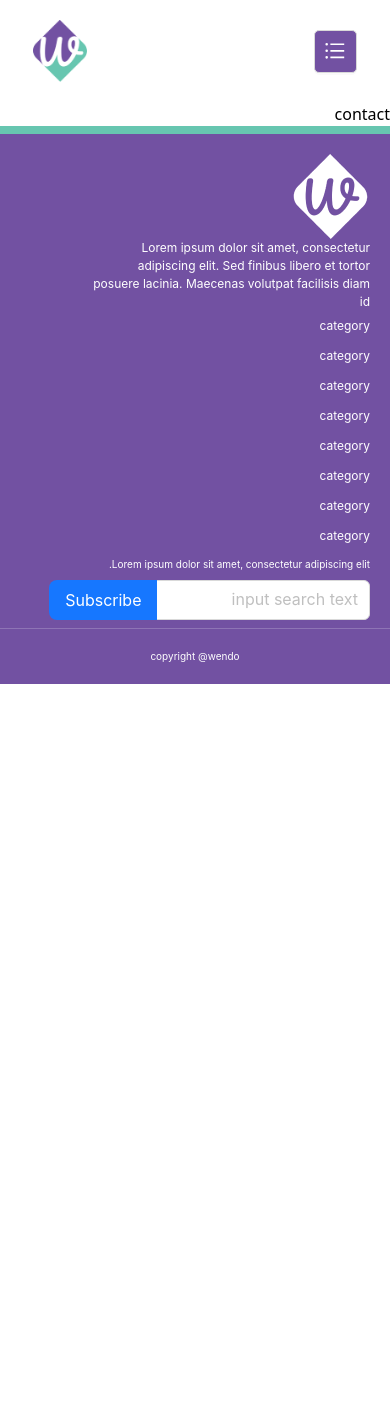
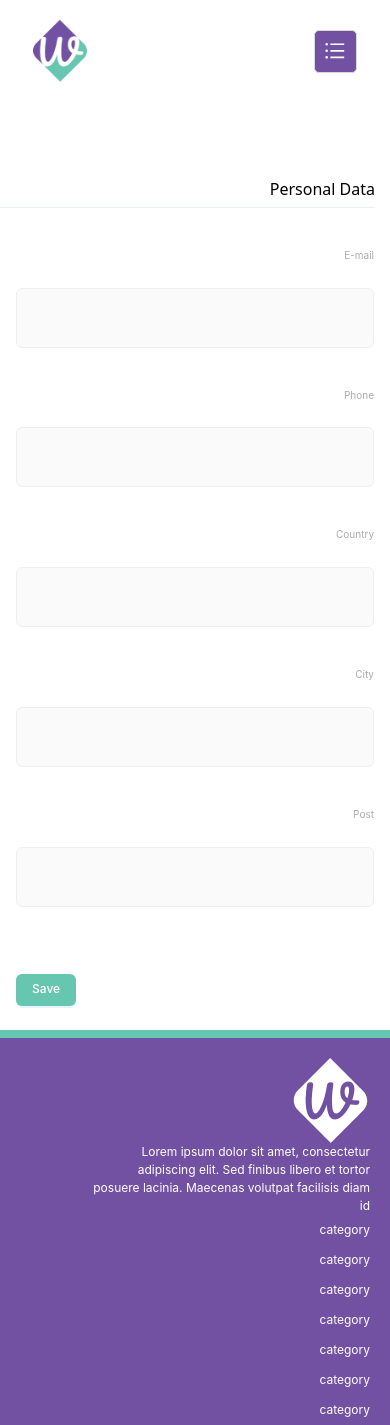
Before and after one commit to MaramMs/wendow-temp1, a Next.js app: page /profile/contact in a window 390 px wide. Shown: the top 1425 px of the page. Before the commit the page ends 844 px from the top, so only its background shows below. Built offline with nearby package versions, Linux system fonts and the light colour scheme.

Commit message:
contact us mobile

```diff
--- a/components/WebContactProfile.js
+++ b/components/WebContactProfile.js
@@ -3,14 +3,14 @@ import React from "react";
 
 const WebContactProfile = () => {
   return (
-    <>
+    <div className="px-[15px]">
       <h3 className="text-[#000] text-[16px] font-medium relative w-[471px] pb-[7px] mt-[75px]">
         Personal Data
         <span className="after:absolute after:inset-x-0 after:bottom-0 after:h-[1px] after:bg-[#EAF0EF]" />
       </h3>
 
       <Row>
-        <Col span={12}>
+        <Col  span ={24} md={{span:12}}>
           <Form
             name="normal_login"
             className="login-form relative max-[575px]:px-[1px] max-[575px]:w-[100%] mt-[40px]"
@@ -20,7 +20,7 @@ const WebContactProfile = () => {
             // onFinish={onFinish}
           >
             <Row gutter={[16, 16]}>
-              <Col md={{ span: 12 }} xs={24}>
+              <Col span ={24}md={{ span: 12 }} >
                 <Form.Item
                   name="username"
                   rules={[
@@ -35,10 +35,10 @@ const WebContactProfile = () => {
                   <label className="text-[#ACACAC] text-[10px] font-normal mb-[12px] block">
                     E-mail
                   </label>
-                  <Input className=" h-[60px] bg-[#fafafa] mt-[12px] border-[#eee] max-[575px]:w-[324px]" />
+                  <Input className=" h-[60px] bg-[#fafafa] mt-[12px] border-[#eee] " />
                 </Form.Item>
               </Col>
-              <Col md={{ span: 12 }} xs={24}>
+              <Col span={24} md={{ span: 12 }} >
                 <Form.Item
                   name="phone"
                   rules={[
@@ -53,11 +53,11 @@ const WebContactProfile = () => {
                   <label className="text-[#ACACAC] text-[10px] font-normal mb-[12px] block">
                     Phone
                   </label>
-                  <Input className=" h-[60px] bg-[#fafafa] mt-[12px] border-[#eee] max-[575px]:w-[324px]" />
+                  <Input className=" h-[60px] bg-[#fafafa] mt-[12px] border-[#eee] " />
                 </Form.Item>
               </Col>
 
-              <Col md={{ span: 12 }} xs={24}>
+              <Col span={24} md={{ span: 12 }}>
                 <Form.Item
                   name="username"
                   rules={[
@@ -72,10 +72,10 @@ const WebContactProfile = () => {
                   <label className="text-[#ACACAC] text-[10px] font-normal mb-[12px] block">
                     Country
                   </label>
-                  <Input className=" h-[60px] bg-[#fafafa] mt-[12px] border-[#eee] max-[575px]:w-[324px]" />
+                  <Input className=" h-[60px] bg-[#fafafa] mt-[12px] border-[#eee] " />
                 </Form.Item>
               </Col>
-              <Col md={{ span: 12 }} xs={24}>
+              <Col span={24} md={{ span: 12 }}>
                 <Form.Item
                   name="phone"
                   rules={[
@@ -90,11 +90,11 @@ const WebContactProfile = () => {
                   <label className="text-[#ACACAC] text-[10px] font-normal mb-[12px] block">
                     City
                   </label>
-                  <Input className=" h-[60px] bg-[#fafafa] mt-[12px] border-[#eee] max-[575px]:w-[324px]" />
+                  <Input className=" h-[60px] bg-[#fafafa] mt-[12px] border-[#eee] " />
                 </Form.Item>
               </Col>
 
-              <Col md={{ span: 12 }} xs={24}>
+              <Col span={24} md={{ span: 12 }}>
                 <Form.Item
                   name="username"
                   rules={[
@@ -109,7 +109,7 @@ const WebContactProfile = () => {
                   <label className="text-[#ACACAC] text-[10px] font-normal mb-[12px] block">
                     Post
                   </label>
-                  <Input className=" h-[60px] bg-[#fafafa] mt-[12px] border-[#eee] max-[575px]:w-[324px]" />
+                  <Input className=" h-[60px] bg-[#fafafa] mt-[12px] border-[#eee] " />
                 </Form.Item>
               </Col>
             </Row>
@@ -118,7 +118,7 @@ const WebContactProfile = () => {
               <Button
                 type="primary"
                 htmlType="submit"
-                className="login-form-button bg-[#67C6B0] w-[108px] h-[48px] text-white text-[12px] font-medium mt-[43px]"
+                className="login-form-button bg-[#67C6B0] md:w-[108px] md:h-[48px] text-white text-[12px] font-medium mt-[43px] w-full"
               >
                 Save
               </Button>
@@ -126,7 +126,7 @@ const WebContactProfile = () => {
           </Form>
         </Col>
       </Row>
-    </>
+    </div>
   );
 };
 
--- a/pages/profile/contact.js
+++ b/pages/profile/contact.js
@@ -1,9 +1,10 @@
+import WebContactProfile from '@/components/WebContactProfile'
 import React from 'react'
 
 const contact = () => {
   return (
     <div>
-      contact
+      <WebContactProfile />
     </div>
   )
 }
```
